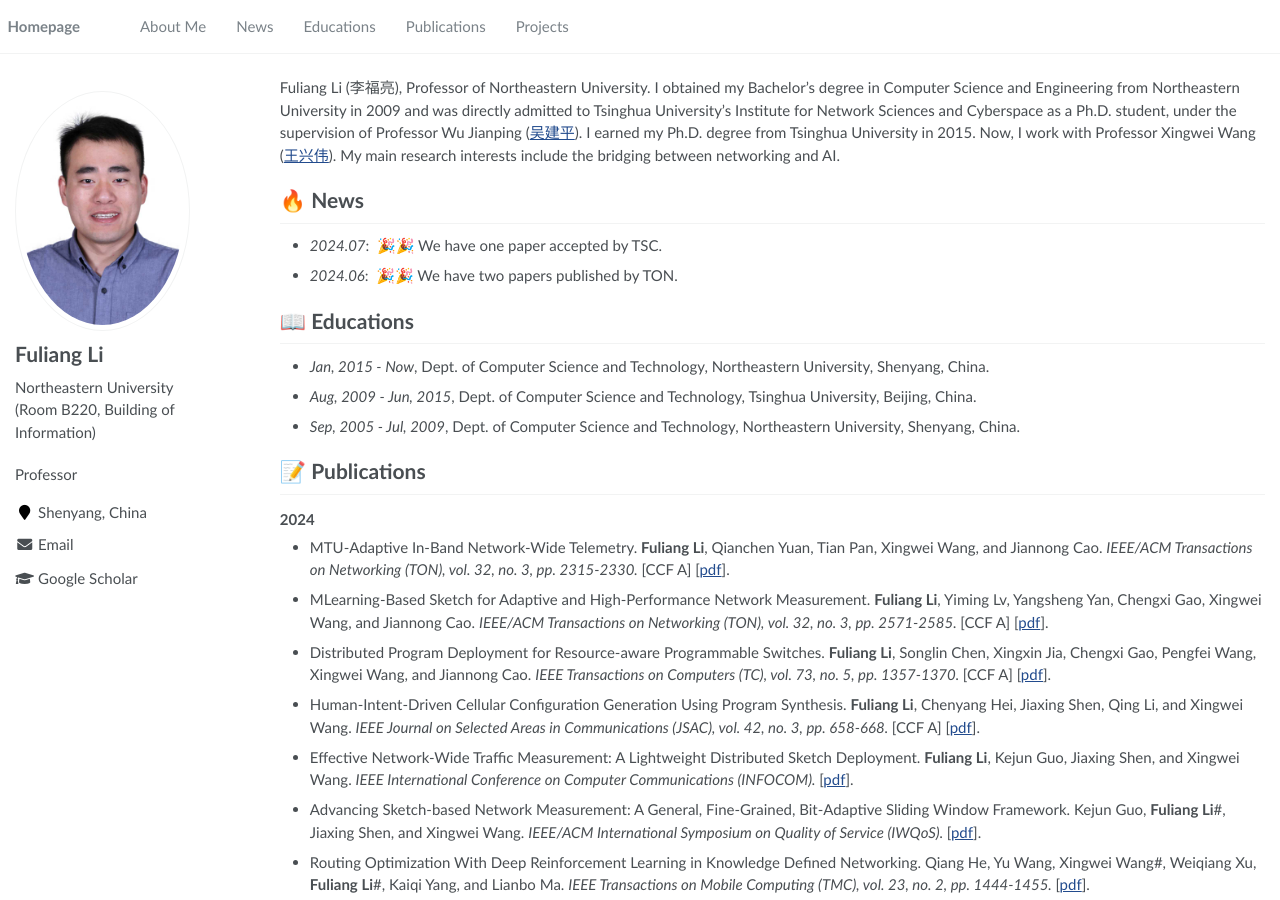
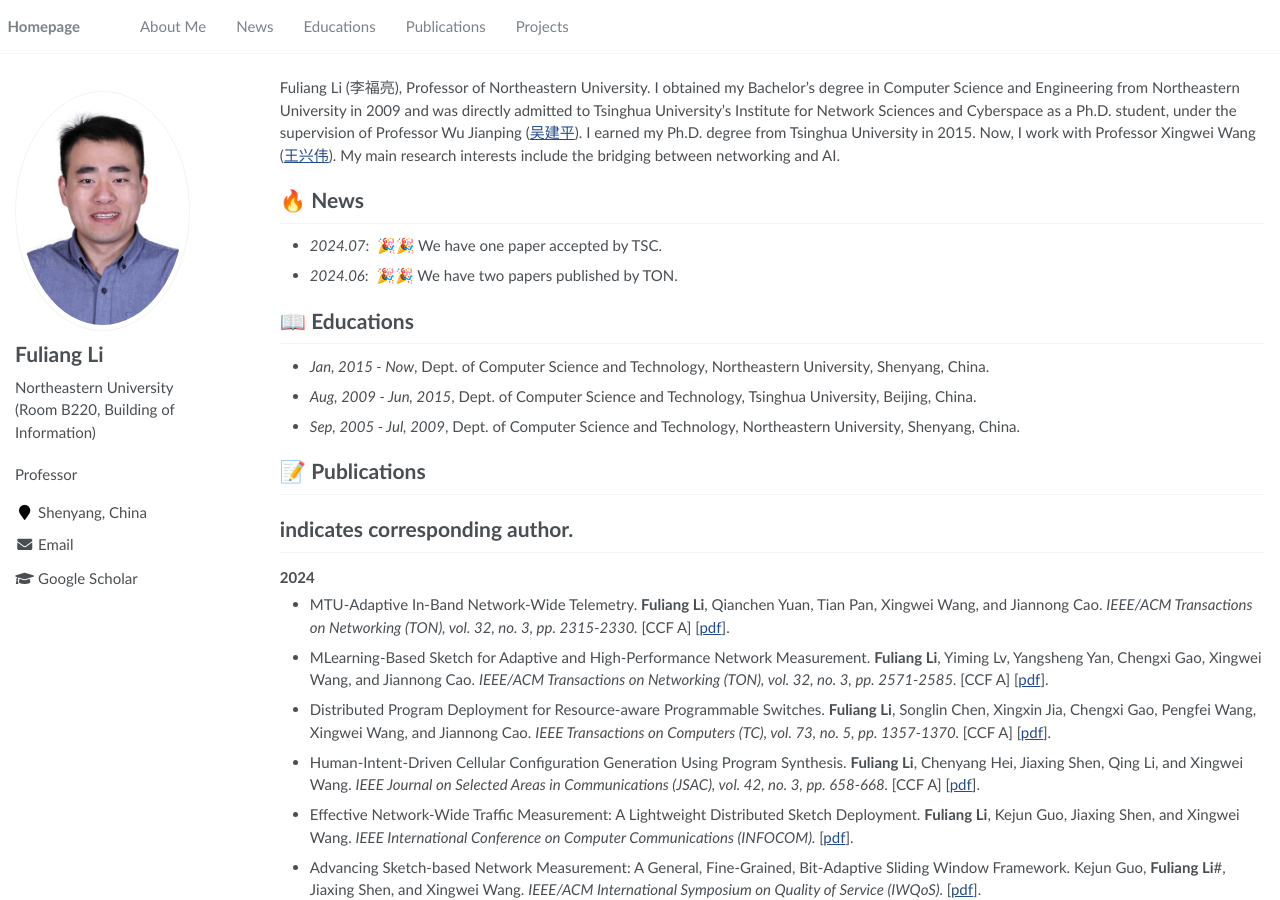
Before and after one commit to Fuliang-Li/Fuliang-Li.github.io, a Jekyll site: the page built from _pages/about.md, in a window 1280 px wide and 900 px high. Built offline with Jekyll 4.4.1, drawn with Linux system fonts in a browser that asks for light colours.

Commit message:
Update about.md

```diff
--- a/_pages/about.md
+++ b/_pages/about.md
@@ -29,7 +29,7 @@ Fuliang Li (李福亮), Professor of Northeastern University. I obtained my Bach
 - *Sep, 2005 - Jul, 2009*, Dept. of Computer Science and Technology, Northeastern University, Shenyang, China.
 
 # 📝 Publications
-
+# indicates corresponding author.
 <h3><strong>2024</strong></h3>
 
 - MTU-Adaptive In-Band Network-Wide Telemetry. <b>Fuliang Li</b>, Qianchen Yuan, Tian Pan, Xingwei Wang, and Jiannong Cao. <i> IEEE/ACM Transactions on Networking (TON), vol. 32, no. 3, pp. 2315-2330. </i> [CCF A] [<A href="https://ieeexplore.ieee.org/document/10400437" target="_blank">pdf</A>].
```
